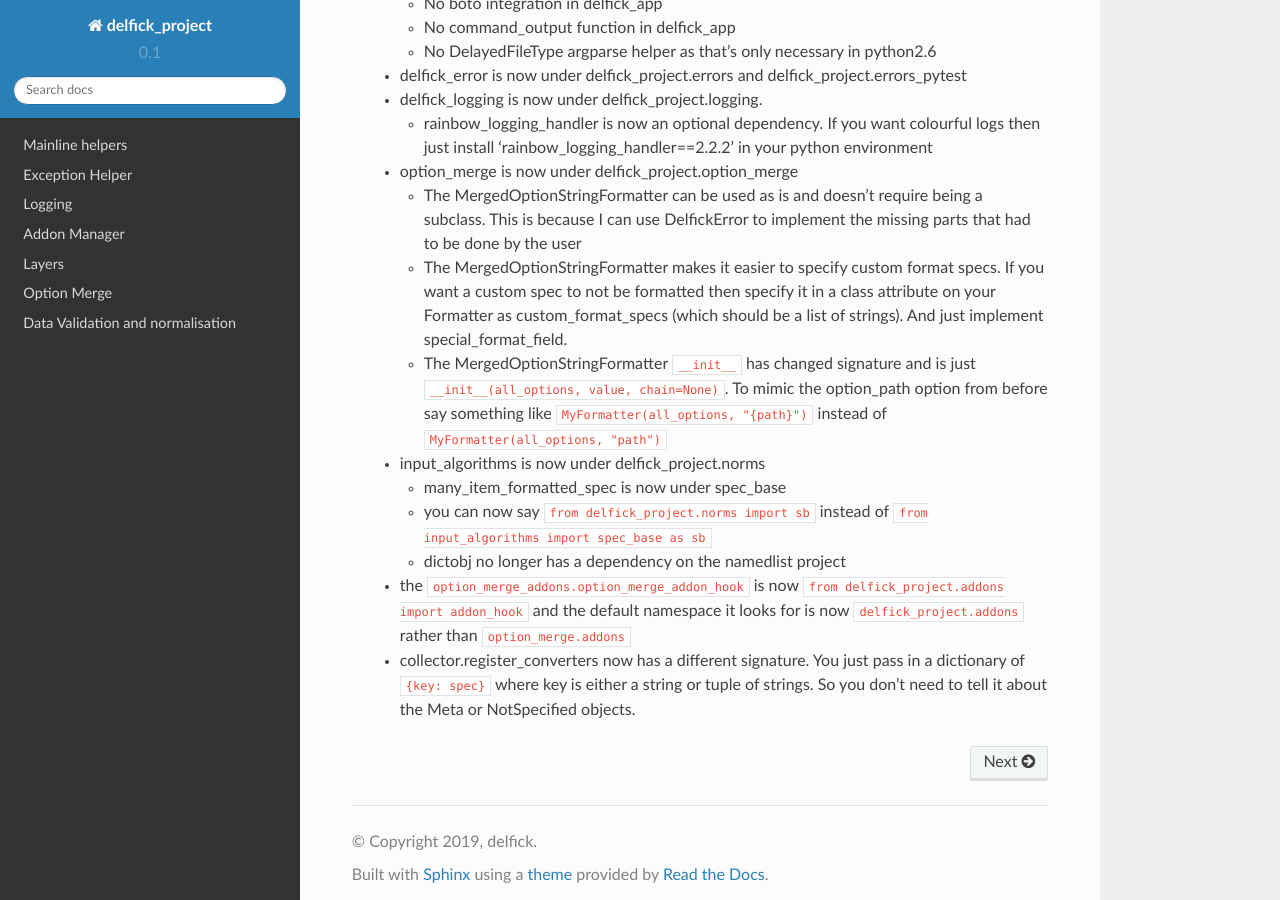
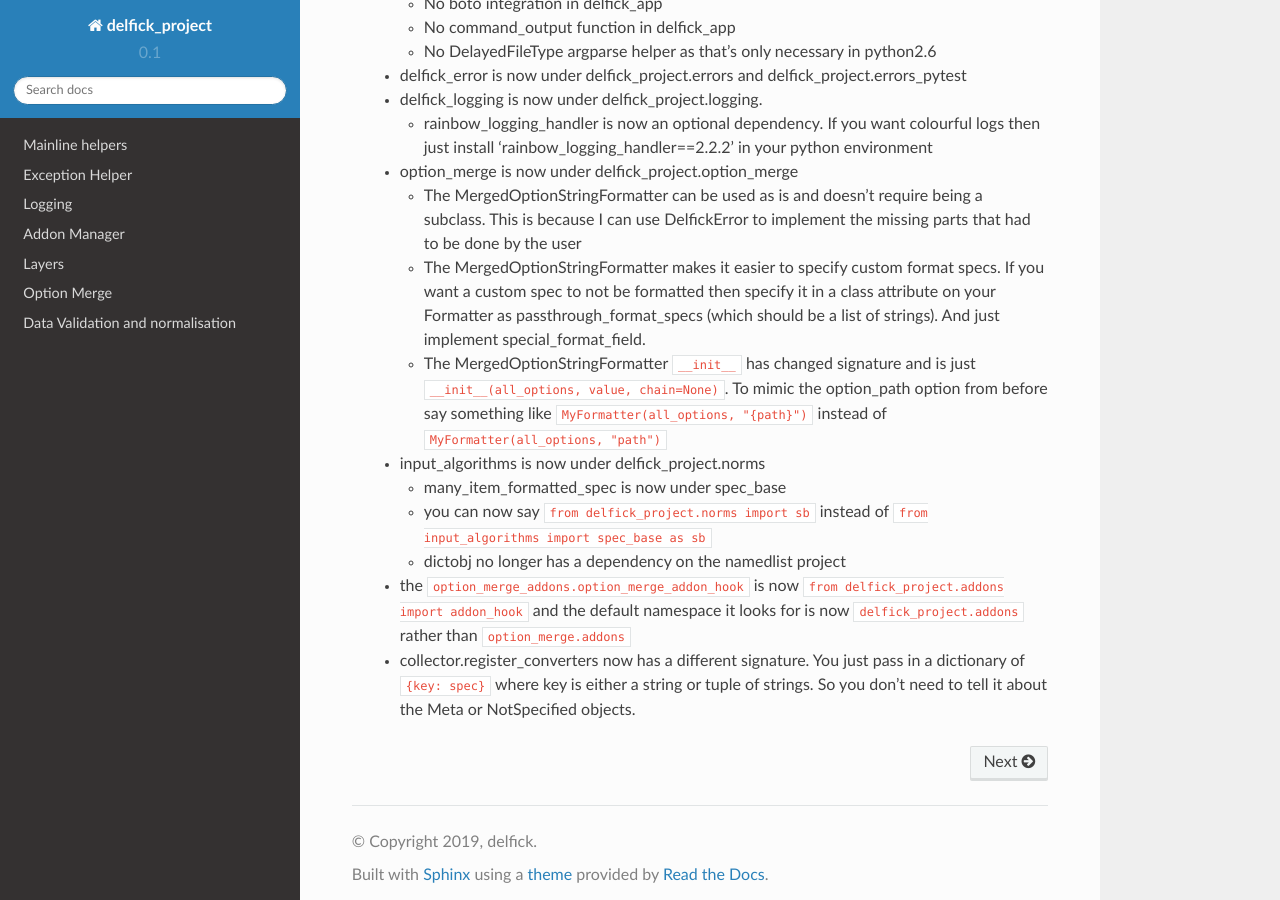
Before and after one commit to delfick/delfick_project, a Sphinx documentation site: the page built from docs/index.rst, in a window 1280 px wide and 900 px high, scrolled down 861 px. Built offline with Sphinx 7.4.7 and the Read the Docs theme 2.0.0, drawn with Linux system fonts in a browser that asks for light colours.

Commit message:
Fixing docs for the formatter

```diff
--- a/README.rst
+++ b/README.rst
@@ -52,8 +52,8 @@
        the missing parts that had to be done by the user
      * The MergedOptionStringFormatter makes it easier to specify custom format
        specs. If you want a custom spec to not be formatted then specify it in
-       a class attribute on your Formatter as custom_format_specs (which should
-       be a list of strings). And just implement special_format_field.
+       a class attribute on your Formatter as passthrough_format_specs (which
+       should be a list of strings). And just implement special_format_field.
      * The MergedOptionStringFormatter ``__init__`` has changed signature and
        is just ``__init__(all_options, value, chain=None)``. To mimic the
        option_path option from before say something like
--- a/docs/api/option_merge/api/formatter.rst
+++ b/docs/api/option_merge/api/formatter.rst
@@ -10,5 +10,4 @@
 ----------------
 
 .. autoclass:: MergedOptionStringFormatter
-    :members: format, special_get_field, special_format_field, with_option_path
-              , get_string
+    :members: format, special_format_field
```
Also changed, not shown: 2 other files.
